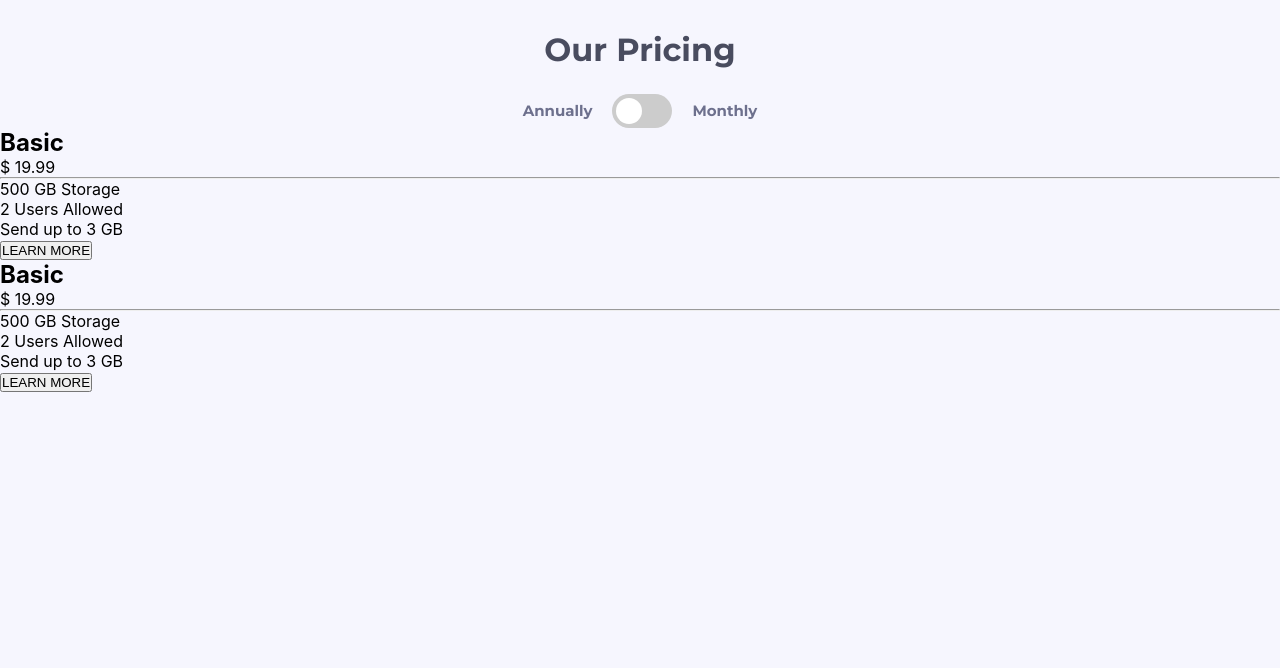
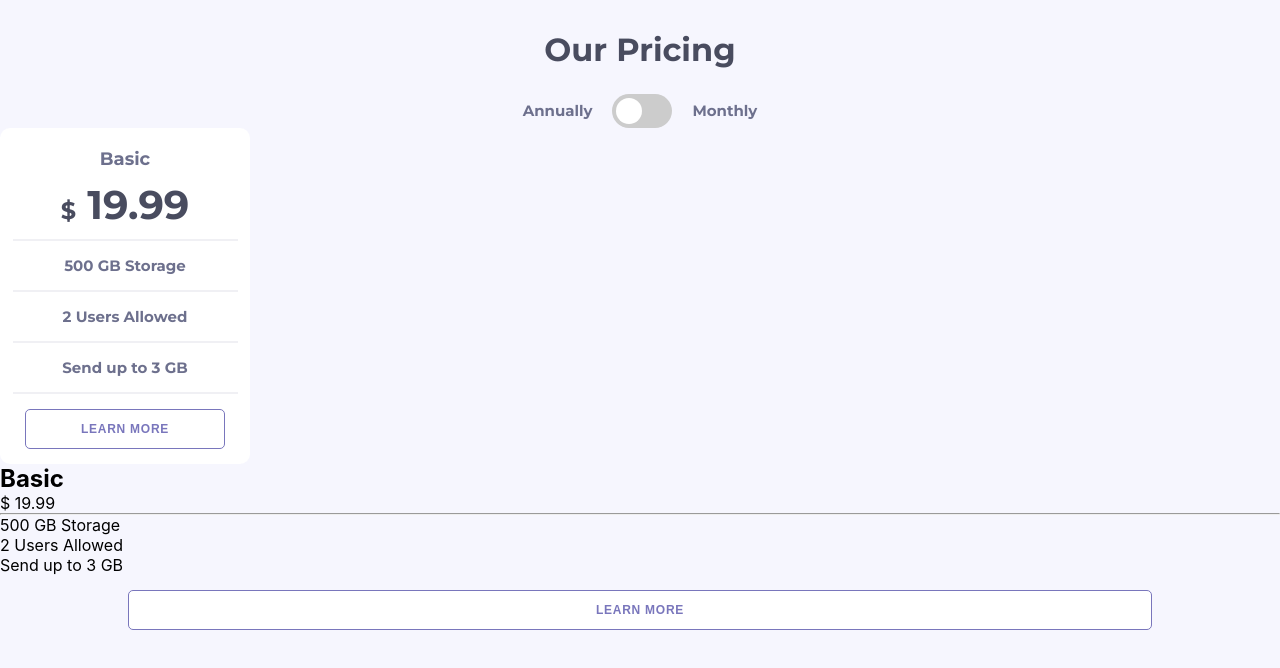
Before and after one commit to yoga1234/pricing-component, a React (Create React App) app: page / in a window 1280 px wide. Shown: the top 668 px of the page. Built offline with nearby package versions, Linux system fonts and the light colour scheme.

Commit message:
basic style for white card

```diff
--- a/src/components/MainPrice/MainPrice.js
+++ b/src/components/MainPrice/MainPrice.js
@@ -4,7 +4,7 @@ import "./MainPrice";
 
 const MainPrice = () => {
   return (
-    <div className="white-container">
+    <div className="main-container">
       <h2 className="card-title">Basic</h2>
       <p className="card-price">$ 19.99</p>
       <hr />
--- a/src/components/WhitePrice/WhitePrice.css
+++ b/src/components/WhitePrice/WhitePrice.css
@@ -0,0 +1,54 @@
+.white-container {
+  width: 250px;
+  border-radius: 10px;
+  background-color: white;
+  font-family: var(--font-main);
+  padding-top: 20px;
+  padding-bottom: 15px;
+}
+.white-container .card-title {
+  font-size: 18px;
+  color: var(--grayish-blue);
+  font-weight: bold;
+  text-align: center;
+}
+.white-container .card-price {
+  font-size: 40px;
+  font-weight: bold;
+  margin-top: 10px;
+  margin-bottom: 10px;
+  color: hsl(232, 13%, 33%);
+  text-align: center;
+}
+.white-container .card-price span {
+  font-size: 24px;
+}
+.white-container p.card-feature {
+  font-weight: bold;
+  font-size: 15px;
+  text-align: center;
+  width: 90%;
+  margin: auto;
+  padding-top: 15px;
+  padding-bottom: 15px;
+  color: var(--grayish-blue);
+  border-top: 2px solid rgba(179, 181, 197, 0.2);
+}
+hr.button-border {
+  border: 1px solid rgba(179, 181, 197, 0.2);
+  width: 90%;
+  margin: auto;
+}
+.card-button {
+  font-size: 12px;
+  display: block;
+  width: 80%;
+  height: 40px;
+  margin: 15px auto 0 auto;
+  background-color: #fff;
+  border: 1px solid #7976bc;
+  border-radius: 5px;
+  color: #7976bc;
+  font-weight: bold;
+  letter-spacing: 0.75px;
+}
--- a/src/components/WhitePrice/WhitePrice.js
+++ b/src/components/WhitePrice/WhitePrice.js
@@ -6,11 +6,13 @@ const WhitePrice = () => {
   return (
     <div className="white-container">
       <h2 className="card-title">Basic</h2>
-      <p className="card-price">$ 19.99</p>
-      <hr />
+      <p className="card-price">
+        <span className="dollar-sign">$</span> 19.99
+      </p>
       <p className="card-feature">500 GB Storage</p>
       <p className="card-feature">2 Users Allowed</p>
       <p className="card-feature">Send up to 3 GB</p>
+      <hr className="button-border" />
       <button className="card-button">LEARN MORE</button>
     </div>
   );
```
